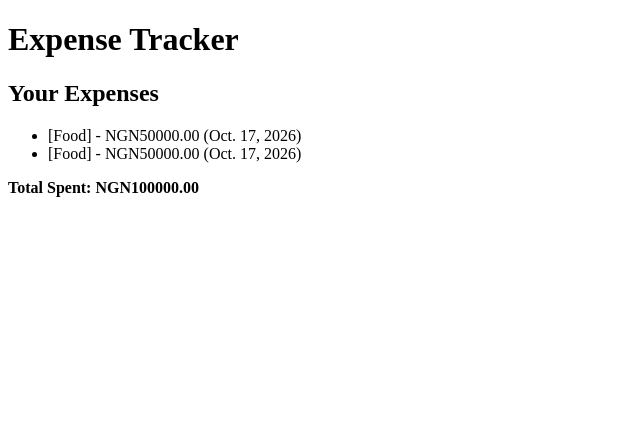
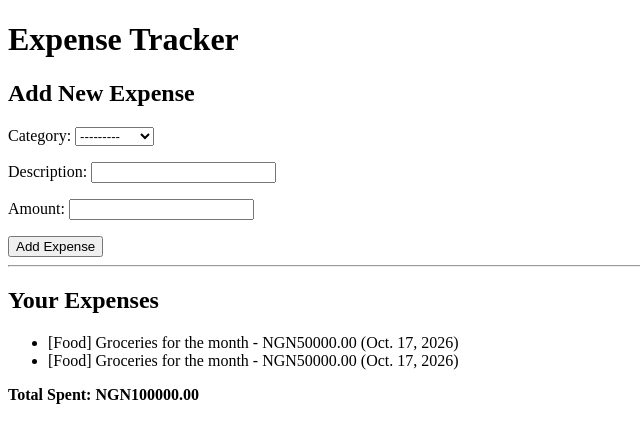
Before and after one commit to ifeadegoke/expense-tracker, a Django app: page / in a window 1280 px wide. Shown: the top 443 px of the page, without its empty margins (0-640 px from the left). Run offline with Django 5.2, Linux system fonts and the light colour scheme; data comes from the database, SQL or seed files in the repository; both versions use the stored data as it was before the commit.

Commit message:
Add expense form, fix description field, stop tracking db.sqlite3

```diff
--- /dev/null
+++ b/backend/expenses/forms.py
@@ -0,0 +1,7 @@
+from django import forms
+from .models import Expense
+
+class ExpenseForm(forms.ModelForm):
+    class Meta:
+        model = Expense
+        fields = ['category', 'description', 'amount']
--- a/backend/expenses/models.py
+++ b/backend/expenses/models.py
@@ -6,15 +6,15 @@ class Expense(models.Model):
     CATEGORY_CHOICES = [
         ('Food', 'Food'),
         ('Transport', 'Transport'),
-        ('Data', "Data"),
+        ('Data', 'Data'),
         ('Shopping', 'Shopping'),
         ('Other', 'Other')
     ]
 
     category = models.CharField(max_length = 20, choices=CATEGORY_CHOICES)
-    descrisption = models.CharField(max_length=255)
+    description = models.CharField(max_length=255)
     amount = models.DecimalField(max_digits=10, decimal_places=2)
     date = models.DateField(auto_now_add=True)
 
     def __str__(self):
-        return f"{self.category} - {self.descrisption} - {self.amount}"
+        return f"{self.category} - {self.description} - {self.amount}"
--- a/backend/expenses/templates/expenses/expense_list.html
+++ b/backend/expenses/templates/expenses/expense_list.html
@@ -5,6 +5,15 @@
 </head>
 <body>
     <h1>Expense Tracker</h1>
+
+    <h2>Add New Expense</h2>
+    <form method="post">
+        {% csrf_token %}
+        {{ form.as_p }}
+        <button type="submit">Add Expense</button>
+    </form>
+
+    <hr>
 
     <h2>Your Expenses</h2>
 
--- a/backend/expenses/views.py
+++ b/backend/expenses/views.py
@@ -1,11 +1,21 @@
-from django.shortcuts import render
+from django.shortcuts import render, redirect
 from .models import Expense
+from .forms import ExpenseForm
 
 def expense_list(request):
+    if request.method == 'POST':
+        form = ExpenseForm(request.POST)
+        if form.is_valid():
+            form.save()
+            return redirect('expense_list')
+    else:
+        form = ExpenseForm()
+
     expenses = Expense.objects.all()
     total = sum(e.amount for e in expenses)
-    context ={
+    context = {
         'expenses': expenses,
         'total': total,
+        'form': form,
     }
     return render(request, 'expenses/expense_list.html', context)
```
Also changed, not shown: backend/db.sqlite3 (deleted), backend/expenses/migrations/0003_rename_descrisption_expense_description.py (added).
